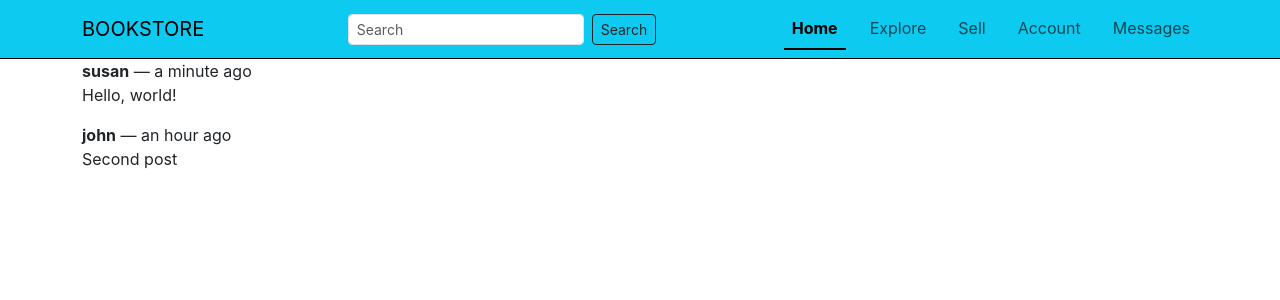
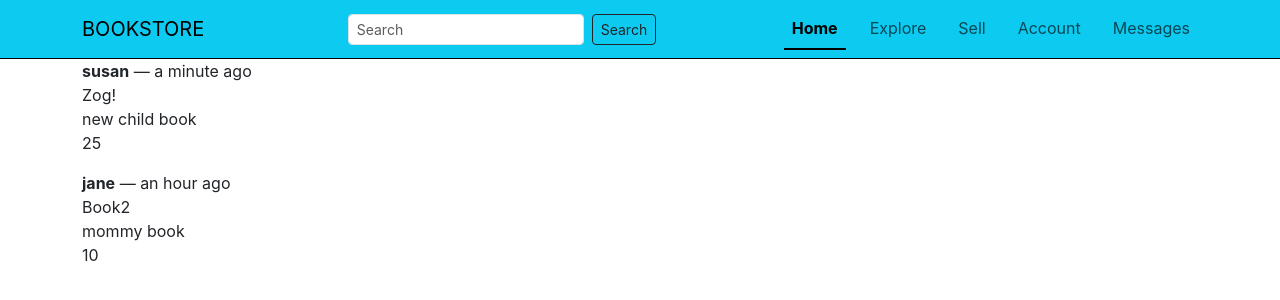
Before and after one commit to danevairena/Bookstore, a React (Create React App) app in the folder frontend-react/: page / in a window 1280 px wide. Shown: the top 300 px of the page. Built offline with nearby package versions, Linux system fonts and the light colour scheme.

Commit message:
added pages

```diff
--- a/frontend-react/src/App.js
+++ b/frontend-react/src/App.js
@@ -1,46 +1,32 @@
 import Container from 'react-bootstrap/Container';
+import { BrowserRouter, Routes, Route, Navigate } from 'react-router-dom';
 import Header from './components/Header';
+import HomePage from './pages/HomePage';
+import ExplorePage from './pages/ExplorePage';
+import LoginPage from './pages/LoginPage';
 
 export default function App() {
-  const posts = [
-    {
-      id: 1,
-      text: 'Hello, world!',
-      timestamp: 'a minute ago',
-      author: {
-        username: 'susan',
-      },
-    },
-    {
-      id: 2,
-      text: 'Second post',
-      timestamp: 'an hour ago',
-      author: {
-        username: 'john',
-      },
-    },
-  ];
+  return (
+    <Container fluid className="App">
 
-  return (
-    <Container fluid className='App'>
-      <Header />
-      <Container>
-        {posts.length === 0 ?
-          <p>There are no posts to show.</p>
-        :
-          posts.map(post => {
-            return (
-              <Container fluid className="App">
-                <p key={post.id}>
-                  <b>{post.author.username}</b> &mdash; {post.timestamp}
-                  <br />
-                  {post.text}
-                </p>
-              </Container>
-            );
-          })
-        }
-      </Container>
+      {/* The BrowserRouter component adds routing support to the application. This component must be added very high
+      in the component hierarchy, as it must be a parent to all the routing logic in the application. */}
+      <BrowserRouter>
+        <Header />
+
+        {/* Routes is a component that needs to be inserted in the place in the component tree where the contents
+        need to change based on the current page. */}
+        <Routes>
+          <Route path="/" element={<HomePage />} />
+          <Route path="/explore" element={<ExplorePage />} />
+          <Route path="/login" element={<LoginPage />} />
+
+          {/* Navigate is a special component that allows to redirect from one route to another.
+          The * works as a catch-all route for any URLs that are not matched by the routes declared above it.
+          The element attribute in this route uses Navigate to redirect all these unknown URLs to the root URL.*/}
+          <Route path="*" element={<Navigate to="/" />} />
+        </Routes>
+      </BrowserRouter>
     </Container>
   );
 }
--- a/frontend-react/src/components/Header.js
+++ b/frontend-react/src/components/Header.js
@@ -19,7 +19,7 @@ export default function Header() {
                 <Nav.Link href="/">Home</Nav.Link>
             </Nav.Item>
             <Nav.Item>
-                <Nav.Link href="#link">Explore</Nav.Link>
+                <Nav.Link href="/explore">Explore</Nav.Link>
             </Nav.Item>
             <Nav.Item>
                 <Nav.Link href="#link">Sell</Nav.Link>
--- /dev/null
+++ b/frontend-react/src/components/Posts.js
@@ -0,0 +1,47 @@
+export default function Posts() {
+    const posts = [
+      {
+        id: 1,
+        post_title: 'Zog!',
+        descriprion: 'new child book',
+        price: '25',
+        timestamp: 'a minute ago',
+        author: {
+          username: 'susan',
+        },
+      },
+      {
+        id: 2,
+        post_title: 'Book2',
+        descriprion: 'mommy book',
+        price: '10',
+        timestamp: 'an hour ago',
+        author: {
+          username: 'jane',
+        },
+      },
+    ];
+
+    return (
+      <>
+        {posts.length === 0 ?
+          <p>There are no posts.</p>
+        :
+          posts.map(post => {
+            return (
+              <p key={post.id}>
+                <b>{post.author.username}</b> &mdash; {post.timestamp}
+                <br />
+                {post.post_title}
+                <br />
+                {post.descriprion}
+                <br />
+                {post.price}
+                <br />
+              </p>
+            );
+          })
+        }
+      </>
+    );
+  }
--- /dev/null
+++ b/frontend-react/src/pages/ExplorePage.js
@@ -0,0 +1,10 @@
+import Container from 'react-bootstrap/Container';
+
+export default function HomePage() {
+  return (
+    <Container className="Content">
+        <h1>Explore</h1>
+        <p>TODO</p>
+    </Container>
+  );
+}
--- /dev/null
+++ b/frontend-react/src/pages/HomePage.js
@@ -0,0 +1,10 @@
+import Posts from '../components/Posts';
+import Container from 'react-bootstrap/Container';
+
+export default function HomePage() {
+  return (
+    <Container className="Content">
+        <Posts />
+    </Container>
+  );
+}
--- /dev/null
+++ b/frontend-react/src/pages/LoginPage.js
@@ -0,0 +1,10 @@
+import Container from 'react-bootstrap/Container';
+
+export default function LoginPage() {
+    return (
+      <Container className="Content">
+        <h1>Login form</h1>
+        <p>TODO</p>
+      </Container>
+    );
+  }
```
Also changed, not shown: frontend-react/src/components/Sidebar.js (deleted, +0 -15 lines).
